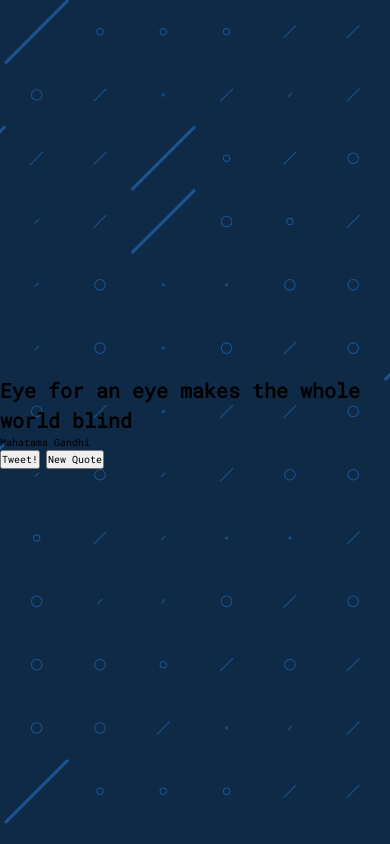
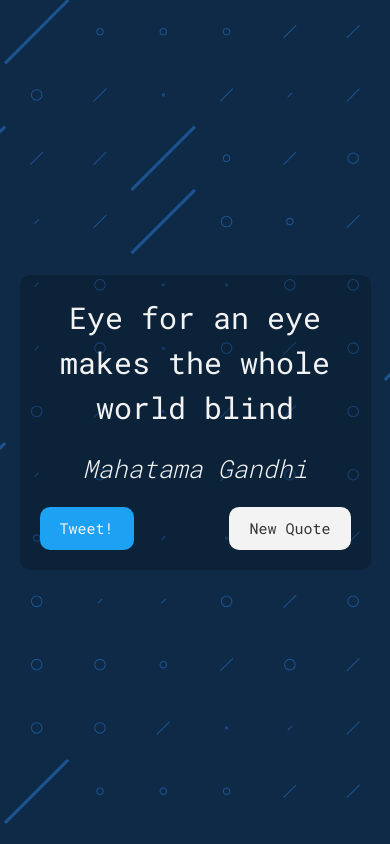
Before and after one commit to abhu-A-J/vanilla-js-works, a website: page quote-generator/index.html in a window 390 px wide. Drawn offline with Linux system fonts and the light colour scheme.

Commit message:
Addition of styles on the app

```diff
--- a/quote-generator/index.html
+++ b/quote-generator/index.html
@@ -17,7 +17,7 @@
   <body>
     <div id="_app">
       <!-- Loading Spinner -->
-      <div class="loader" id="loader"></div>
+      <!-- <div class="loader" id="loader"></div> -->
 
       <!-- Quote Container -->
       <div class="quote-container">
--- a/quote-generator/styles/index.css
+++ b/quote-generator/styles/index.css
@@ -1,4 +1,11 @@
 @import url('https://fonts.googleapis.com/css2?family=Roboto+Mono:wght@300;400&display=swap');
+
+:root {
+  --twitter-blue: #1da1f2;
+  --gray: #f3f3f3;
+  --border-radius: 10px;
+  --text-color: #333;
+}
 
 body {
   background: url('../images/sprinkle-background.svg');
@@ -6,6 +13,7 @@ body {
   background-repeat: no-repeat;
   background-position: center;
   font-family: 'Roboto Mono', monospace, sans-serif;
+  color: var(--gray);
 }
 
 #_app {
@@ -14,3 +22,88 @@ body {
   justify-content: center;
   align-items: center;
 }
+
+/* Loading Spinner */
+.loader {
+  border: 16px solid var(--gray);
+  border-top: 16px solid var(--twitter-blue);
+  border-radius: 50%;
+  width: 120px;
+  height: 120px;
+  animation: spin 2s linear infinite;
+}
+
+@keyframes spin {
+  0% {
+    transform: rotate(0deg);
+  }
+  100% {
+    transform: rotate(360deg);
+  }
+}
+
+/* Quote-Container */
+.quote-container {
+  max-width: 90rem;
+  width: auto;
+  border-radius: var(--border-radius);
+  background: rgba(0, 0, 0, 0.2);
+  padding: 2rem;
+  text-align: center;
+}
+
+/* Quote Text */
+.quote-text {
+  font-size: 3.5rem;
+  font-weight: 400;
+}
+
+/* Quote Author */
+.quote-author {
+  font-size: 2.5rem;
+  font-weight: 300;
+  font-style: italic;
+  margin: 2rem 0;
+}
+
+/* Button Container */
+.btn-container {
+  display: flex;
+  justify-content: space-between;
+  align-items: center;
+}
+
+.btn-container button {
+  font-size: 1.5rem;
+  padding: 1rem 2rem;
+  border-radius: var(--border-radius);
+  outline: 0;
+  border: 0;
+  cursor: pointer;
+}
+
+/* Twitter Button */
+.twitter-btn {
+  background: var(--twitter-blue);
+  color: var(--gray);
+}
+
+.twitter-btn:hover {
+  filter: brightness(110%);
+}
+
+/* Get new quote button */
+.new-quote-btn {
+  background: var(--gray);
+  color: var(--text-color);
+}
+
+@media only screen and (max-width: 1000px) {
+  .quote-container {
+    width: 90%;
+  }
+
+  .quote-text {
+    font-size: 3rem;
+  }
+}
```
